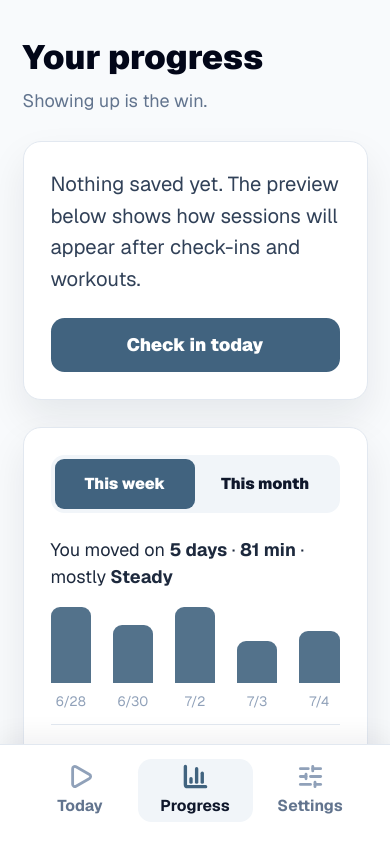
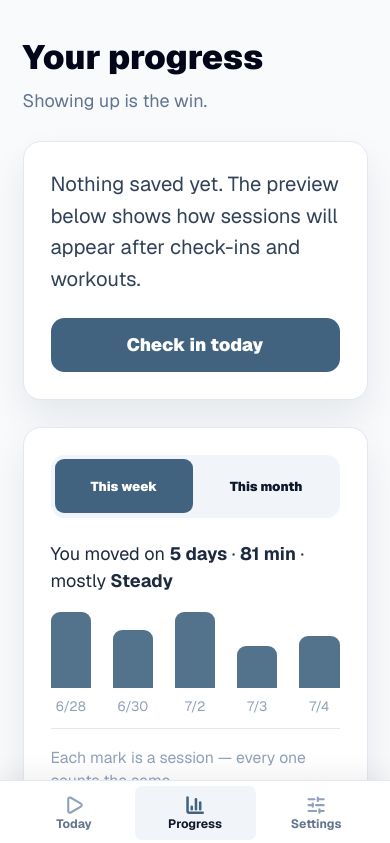
Before and after one commit to sleepyjen4/flexithon_accessibility, a Next.js app: page /progress in a window 390 px wide. Shown: the top 843 px of the page. Built offline with nearby package versions, Linux system fonts and the light colour scheme.

Commit message:
Fix aesthetic issues

```diff
--- a/components/DashboardShell.tsx
+++ b/components/DashboardShell.tsx
@@ -14,7 +14,7 @@ export function DashboardShell({ children }: { children: React.ReactNode }) {
   return (
     <div className="min-h-svh bg-slate-50 text-slate-950">
       <DashboardNav />
-      <div className="mx-auto w-full max-w-6xl px-5 pb-28 pt-8 sm:px-8 lg:px-10 lg:pb-12 lg:pt-10">
+      <div className="mx-auto w-full max-w-6xl px-5 pb-16 pt-8 sm:px-8 lg:px-10 lg:pb-12 lg:pt-10">
         {children}
       </div>
     </div>
@@ -27,7 +27,7 @@ function DashboardNav() {
   return (
     <nav
       aria-label="Dashboard"
-      className="fixed inset-x-0 bottom-0 z-30 border-t border-slate-200 bg-white px-5 pb-5 pt-3 shadow-[0_-8px_24px_rgba(15,23,42,0.06)] lg:static lg:border-b lg:border-t-0 lg:px-10 lg:py-4 lg:shadow-sm"
+      className="fixed inset-x-0 bottom-0 z-30 border-t border-slate-200 bg-white px-3 py-1 shadow-[0_-8px_24px_rgba(15,23,42,0.06)] lg:static lg:border-b lg:border-t-0 lg:px-10 lg:py-4 lg:shadow-sm"
     >
       <div className="mx-auto flex max-w-6xl flex-col gap-3 lg:flex-row lg:items-center lg:justify-between">
         <Link
@@ -47,7 +47,7 @@ function DashboardNav() {
               <Link
                 href={item.href}
                 aria-current={active ? "page" : undefined}
-                className={`flex min-h-14 flex-col items-center justify-center gap-1 rounded-xl px-3 text-sm font-bold transition-colors focus-visible:outline focus-visible:outline-2 focus-visible:outline-offset-2 focus-visible:outline-indigo-600 lg:min-h-12 lg:flex-row lg:px-4 ${
+                className={`flex min-h-12 flex-col items-center justify-center rounded-md px-2 text-[0.68rem] font-bold leading-none transition-colors focus-visible:outline focus-visible:outline-2 focus-visible:outline-offset-2 focus-visible:outline-indigo-600 lg:min-h-12 lg:flex-row lg:gap-1 lg:rounded-xl lg:px-4 lg:text-sm ${
                   active
                     ? "bg-slate-100 text-slate-900"
                     : "text-slate-500 hover:bg-slate-50 hover:text-slate-800"
@@ -55,7 +55,7 @@ function DashboardNav() {
               >
                 <Icon
                   aria-hidden="true"
-                  className={`h-6 w-6 ${active ? "text-[#41637f]" : "text-slate-400"}`}
+                  className={`mb-0.5 h-[1.125rem] w-[1.125rem] lg:mb-0 lg:h-6 lg:w-6 ${active ? "text-[#41637f]" : "text-slate-400"}`}
                   strokeWidth={active ? 3 : 2.5}
                 />
                 <span>{item.label}</span>
--- a/components/ProgressView.tsx
+++ b/components/ProgressView.tsx
@@ -178,9 +178,13 @@ function ProgressCards({
   return (
     <>
       <Card className="shadow-[0_18px_38px_rgba(15,23,42,0.08)]">
-        <div className="mb-5 grid grid-cols-2 rounded-xl bg-slate-100 p-1 text-center text-sm font-black text-slate-900">
-          <span className="whitespace-nowrap rounded-lg bg-[#41637f] px-3 py-3 text-white">This week</span>
-          <span className="whitespace-nowrap px-3 py-3">This month</span>
+        <div className="mb-5 grid grid-cols-2 gap-1 rounded-xl bg-slate-100 p-1 text-center text-[13px] font-black leading-none text-slate-900 sm:text-sm md:text-base">
+          <span className="flex min-h-12 min-w-0 items-center justify-center rounded-lg bg-[#41637f] px-2 text-white">
+            <span className="whitespace-nowrap">This week</span>
+          </span>
+          <span className="flex min-h-12 min-w-0 items-center justify-center px-2">
+            <span className="whitespace-nowrap">This month</span>
+          </span>
         </div>
         <p className="text-base text-slate-800">
           You moved on <strong>{displayDays} days</strong> · <strong>{displayMinutes} min</strong> · mostly
--- a/components/SettingsForm.tsx
+++ b/components/SettingsForm.tsx
@@ -62,15 +62,15 @@ export function SettingsForm() {
               update({ ...prefs, text_size: value as AccessibilityPrefs["text_size"] })
             }
             aria-labelledby="text-size-label"
-            className="grid grid-cols-3 rounded-xl bg-slate-100 p-1"
+            className="grid grid-cols-3 gap-1 rounded-xl bg-slate-100 p-1"
           >
             {TEXT_SIZES.map((size) => (
               <RadioGroup.Item
                 key={size.value}
                 value={size.value}
-                className="min-h-12 rounded-lg px-3 text-center text-base font-black text-slate-900 hover:bg-white/70 data-[state=checked]:bg-[#41637f] data-[state=checked]:text-white"
+                className="flex min-h-12 min-w-0 items-center justify-center rounded-lg px-1 text-center text-[13px] font-black leading-none text-slate-900 hover:bg-white/70 data-[state=checked]:bg-[#41637f] data-[state=checked]:text-white sm:text-sm md:text-base"
               >
-                {size.label}
+                <span className="whitespace-nowrap">{size.label}</span>
               </RadioGroup.Item>
             ))}
           </RadioGroup.Root>
```
